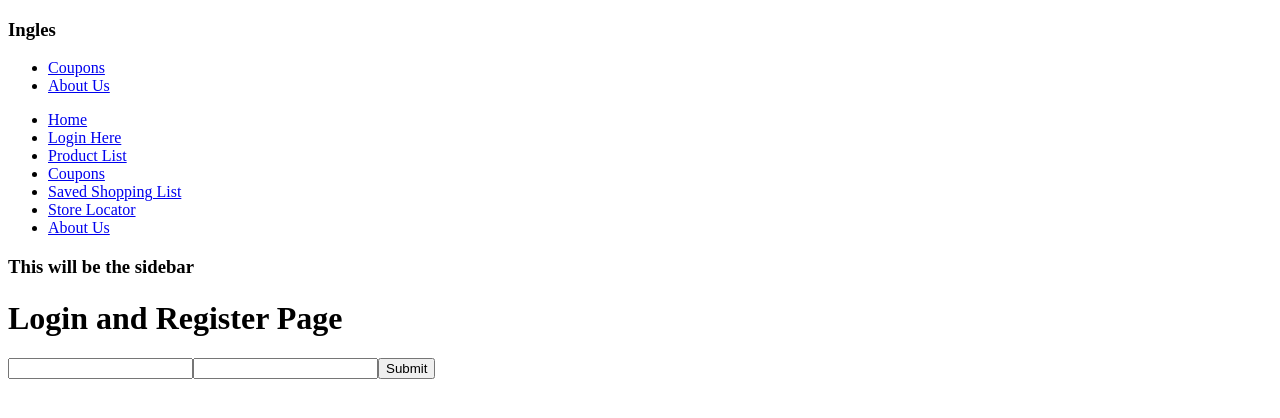
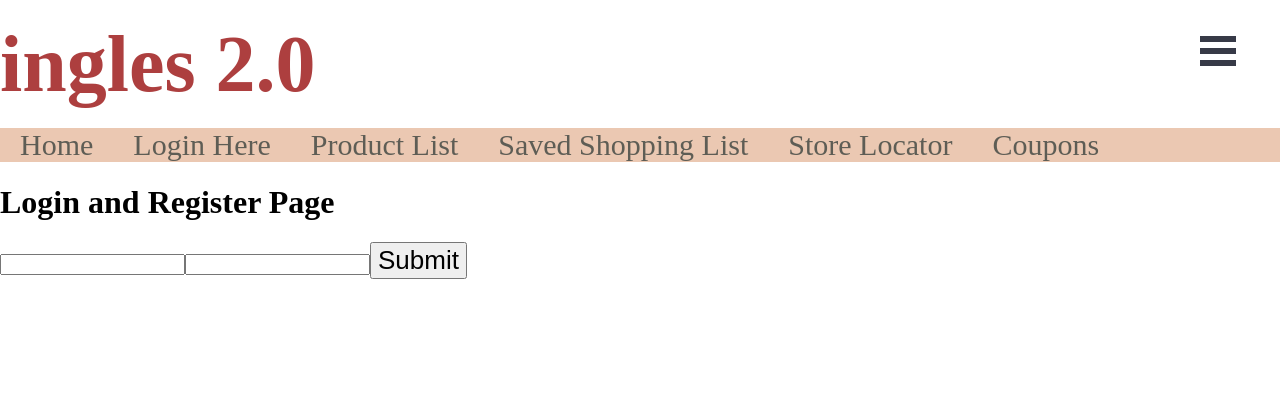
Before and after one commit to stefeifert/Ingles-2.0, a React (Create React App) app in the folder client/: page /login in a window 1280 px wide. Shown: the top 418 px of the page. Built offline with nearby package versions, Linux system fonts and the light colour scheme; what google-maps-react would draw is missing.

Commit message:
side and navbar almost finished

```diff
--- a/client/src/App.js
+++ b/client/src/App.js
@@ -15,9 +15,9 @@ import AboutUs from './components/pages/aboutUs.js'
 
 class App extends Component {
 
-  state = [
-    { user: null }
-  ]
+  state = {
+    user: null
+  };
 
   setUser = (user) => {
     this.setState({ user });
--- /dev/null
+++ b/client/src/components/navbar.css
@@ -0,0 +1,14 @@
+a {
+    color: #5e5d55;
+    font-size: 30px;
+    padding: 15px;
+    padding-left: 20px;
+    padding-right: 20px;
+}
+a:link {
+    text-decoration: none;
+}
+
+button {
+    font-size: 26px;
+}
--- a/client/src/components/navbar.js
+++ b/client/src/components/navbar.js
@@ -1,52 +1,50 @@
-import React from 'react';
-import Auth from '../utils/Auth';
-import { Link } from 'react-router-dom'
+import React from "react";
+import Auth from "../utils/Auth";
+import "./navbar.css"
+import { Link } from "react-router-dom";
 
 class Navbar extends React.Component {
   state = {
-      isLoggedIn : false
-    }
+    isLoggedIn: false
+  };
 
   logout = () => {
     Auth.logOut(() => {
-        this.setState({ isLoggedIn: false })
+      this.setState({ isLoggedIn: false });
     });
-    }
+  };
 
   render() {
     return (
       <div>
-              <h3>Ingles</h3>
-              <ul>
-                  <li><a href='coupons'>Coupons</a></li>
-                  <li><a href='about-us'>About Us</a></li>
-              </ul>
+        <h3>
+          <span style = {{ fontFamily: "Fira Sans", fontSize: 80, fontWeight: "bold", color: "#AD3F3F" }}> ingles 2.0 </span>
+        </h3>
+
+        <div>
+
           {Auth.isLoggedIn() ? (
-                <ul>
-                  <li><a href='shopping-list'>Saved Shopping List</a></li>
-                  <li><button onClick={this.logout}>Logout</button></li>
-                  <li>-----</li>
-                  <li><a href='/'>Home</a></li>
-                <li><a href='/login'>Login Here</a></li>
-                <li><a href='products'>Product List</a></li>
-                <li><a href='coupons'>Coupons</a></li>
-                <li><a href='shopping-list'>Saved Shopping List</a></li>
-                <li><a href='store-locator'>Store Locator</a></li>
-                <li><a href='about-us'>About Us</a></li>
-                </ul>
+            <div style = {{backgroundColor: "#EBC8B2"}}>
+               <a href="/">Home</a>
+               <a href="products">Product List</a>
+               <a href="shopping-list">Saved Shopping List</a>
+               <a href="store-locator">Store Locator</a>
+               <a href="coupons">Coupons</a>
+              <a onClick={this.logout}>Logout</a>
+            </div>
           ) : (
-                <ul>
-                <li><a href='/'>Home</a></li>
-                <li><a href='/login'>Login Here</a></li>
-                <li><a href='products'>Product List</a></li>
-                <li><a href='coupons'>Coupons</a></li>
-                <li><a href='shopping-list'>Saved Shopping List</a></li>
-                <li><a href='store-locator'>Store Locator</a></li>
-                <li><a href='about-us'>About Us</a></li>
-            </ul>
+            <div style = {{backgroundColor: "#EBC8B2"}}>
+              <a href="/">Home</a>
+              <a href="/login">Login Here</a>
+              <a href="products">Product List</a>
+              <a href="shopping-list">Saved Shopping List</a>
+              <a href="store-locator">Store Locator</a>
+              <a href="coupons">Coupons</a>
+            </div>
           )}
         </div>
-        )
+      </div>
+    );
   }
 }
 
--- a/client/src/components/pages/landing.js
+++ b/client/src/components/pages/landing.js
@@ -1,6 +1,6 @@
 import React from 'react';
 import Navbar from '../navbar'
-import Sidebar from '../sidebar'
+import Sidebar from '../sidebar';
 
 const Landing = props => {
     return (
--- a/client/src/components/sidebar.js
+++ b/client/src/components/sidebar.js
@@ -1,17 +1,27 @@
-import React from 'react';
-// import { Link } from 'react-router-dom'
-// import './landing.css'
+import React from "react";
+import { slide as Menu } from "react-burger-menu";
 
-class Sidebar extends React.Component {
-    state = {}
+import "./styles.css";
 
-    render() {
-        return (
-            <div className='page Sidebar'>
-            <h3>This will be the sidebar</h3>
-                </div>
-        )
-    }
-}
+export default props => {
+  return (
 
-export default Sidebar;
+    <Menu {...props}>
+      <a className="menu-item" href="/">
+        About
+      </a>
+
+      <a className="menu-item" href="/">
+        Contact
+      </a>
+
+      <a className="menu-item" href="/">
+        Careers
+      </a>
+
+      <a className="menu-item" href="/">
+        Departments
+      </a>
+    </Menu>
+  );
+};
--- /dev/null
+++ b/client/src/components/styles.css
@@ -0,0 +1,93 @@
+html,
+body {
+  margin: 0;
+}
+
+#App {
+  font-family: sans-serif;
+
+  /* Give app full page to work with */
+  height: 100vh;
+
+}
+
+#page-wrap {
+  text-align: center;
+
+  /* Prevent sidebar from showing a scrollbar on page */
+  overflow: auto;
+
+}
+
+
+
+/* Individual item */
+.bm-item {
+  display: inline-block;
+
+  /* Our sidebar item styling */
+  text-decoration: none;
+  font-size: 30px;
+  margin-bottom: 30px;
+  color:#b8b7ad;
+  transition: color 0.5s;
+
+}
+
+/* Change color on hover */
+.bm-item:hover {
+  color: white;
+  text-decoration: underline;
+}
+
+/* The rest copied directly from react-burger-menu docs */
+
+/* Position and sizing of burger button */
+.bm-burger-button {
+  position: fixed;
+  width: 36px;
+  height: 30px;
+  left: 1200px;
+  top: 36px;
+}
+
+/* Color/shape of burger icon bars */
+.bm-burger-bars {
+  background: #373a47;
+}
+
+/* Position and sizing of clickable cross button */
+.bm-cross-button {
+  height: 24px;
+  width: 24px;
+}
+
+/* Color/shape of close button cross */
+.bm-cross {
+  background: #bdc3c7;
+}
+
+/* General sidebar styles */
+.bm-menu {
+  background-color: #e3e3e3;
+  padding: 2.5em 1.5em 0;
+  font-size: 1.15em;
+
+}
+
+
+
+/* Morph shape necessary with bubble or elastic */
+.bm-morph-shape {
+  fill: #373a47;
+}
+
+/* Wrapper for item list */
+.bm-item-list {
+  color: #b8b7ad;
+}
+
+/* Styling of overlay */
+.bm-overlay {
+  background: rgba(0, 0, 0, 0.3);
+}
--- a/package.json
+++ b/package.json
@@ -28,6 +28,9 @@
     "jsonwebtoken": "^8.5.0",
     "mongoose": "^5.4.19",
     "mysql2": "^1.6.4",
+    "react": "^16.8.5",
+    "react-burger-menu": "^2.6.5",
+    "react-dom": "^16.8.5",
     "react-router-dom": "4.3.1",
     "sequelize": "^4.42.0"
   }
```
Also changed, not shown: client/src/components/indexSidebar.js (added, +22 -0 lines), 2 other files (tests, documents, lock files or other folders). Lines whose indentation alone changed are shown as unchanged.
